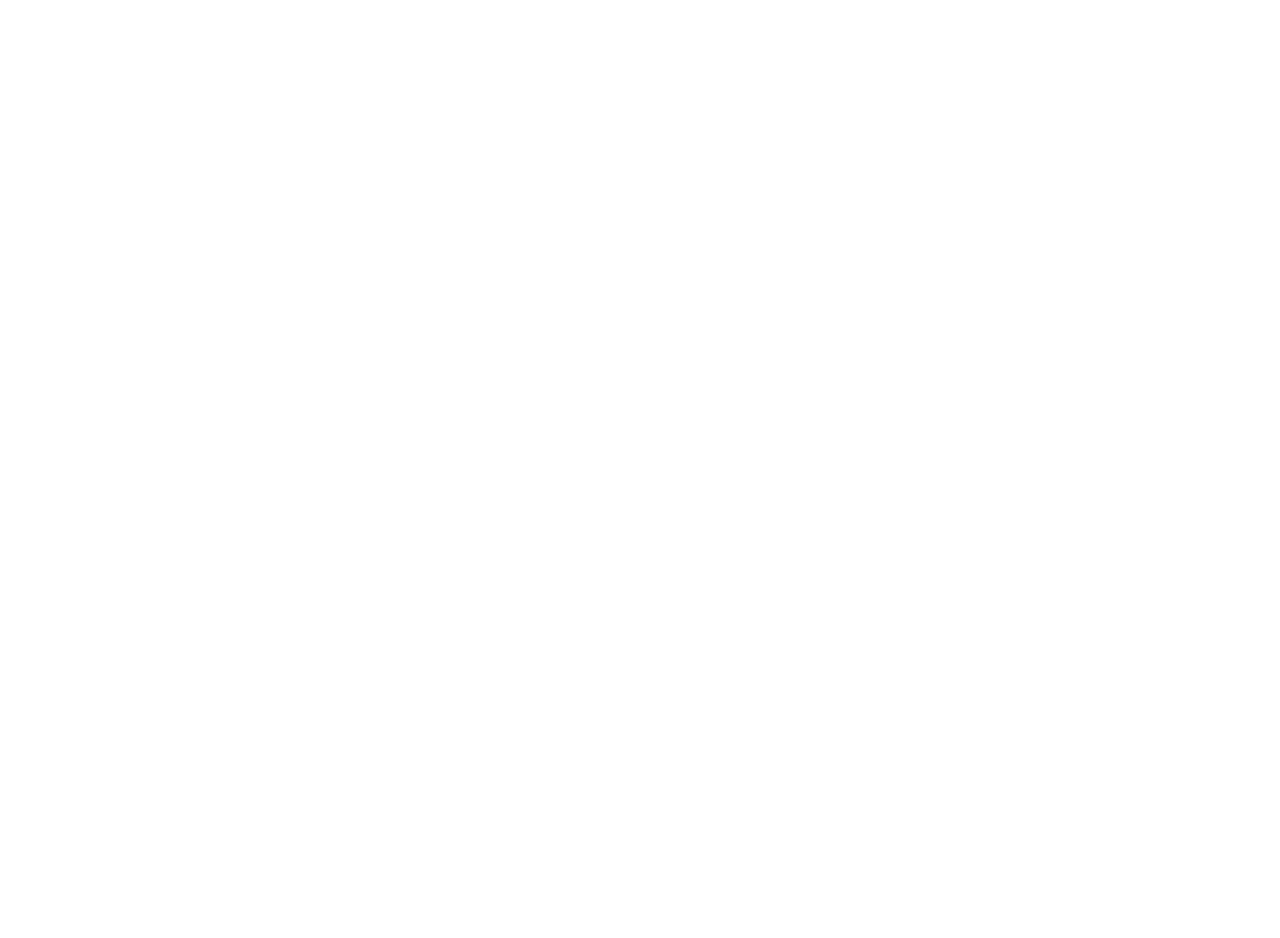
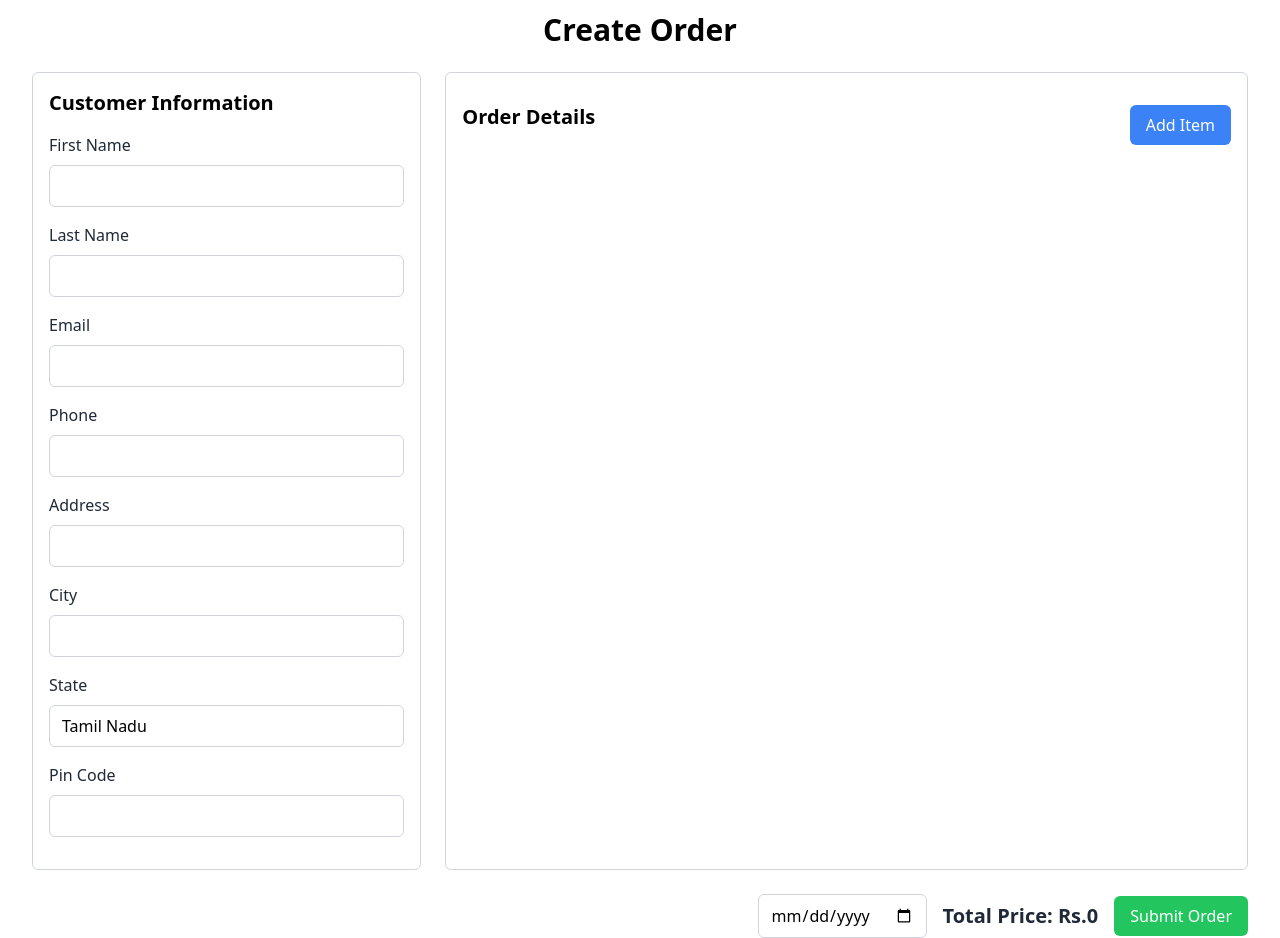
Before and after one commit to Guru6163/virtue-botanica, a React (Create React App) app: page /create-order in a window 1280 px wide. Shown: the part 84-1022 px from the top of the page. Before the commit the page ends 800 px from the top, so only its background shows below. Built offline with nearby package versions, Linux system fonts and the light colour scheme.

Commit message:
Create Order

```diff
--- a/package.json
+++ b/package.json
@@ -10,6 +10,7 @@
     "react-apexcharts": "^1.4.1",
     "react-datepicker": "^6.6.0",
     "react-dom": "^18.2.0",
+    "react-hook-form": "^7.51.3",
     "react-icons": "^5.0.1",
     "react-router-dom": "^6.22.3",
     "react-scripts": "5.0.1",
--- a/src/pages/CreateOrder.jsx
+++ b/src/pages/CreateOrder.jsx
@@ -1,9 +1,165 @@
-import React from 'react'
+import React, { useState } from 'react';
+import { useForm } from 'react-hook-form';
 
 function CreateOrder() {
-  return (
-    <div>CreateOrder</div>
-  )
+
+    const products = [
+        {
+            productName: 'Neem Soap',
+            manufacturingCost: 250,
+            sellingCost: 350,
+            profit: 100
+        },
+        {
+            productName: 'Handmade Candle',
+            manufacturingCost: 150,
+            sellingCost: 250,
+            profit: 100
+        }
+    ]
+
+    const [customerDetails, setCustomerDetails] = useState({
+        firstName: '',
+        lastName: '',
+        email: '',
+        phone: '',
+        address: '',
+        city: '',
+        state: 'Tamil Nadu',
+        zip: ''
+    });
+
+    const [items, setItems] = useState([]);
+    const [orderDate, setOrderDate] = useState('');
+    const { register, handleSubmit, errors } = useForm();
+
+
+    const handleDateChange = (e) => {
+        setOrderDate(e.target.value);
+    };
+
+    const getTotalPrice = () => {
+        return items.reduce((total, item) => {
+            return total + item.product.sellingCost * item.quantity;
+        }, 0);
+    };
+
+    const handleChange = (e) => {
+        const { name, value } = e.target;
+        setCustomerDetails({ ...customerDetails, [name]: value });
+    };
+
+    const handleAddItem = () => {
+        if (products.length > 0) {
+            setItems([...items, { product: products[0], quantity: 1 }]);
+        }
+    };
+
+    const handleChangeItemQuantity = (index, value) => {
+        const updatedItems = [...items];
+        updatedItems[index].quantity = value;
+        setItems(updatedItems);
+    };
+
+    const handleRemoveItem = (index) => {
+        const updatedItems = [...items];
+        updatedItems.splice(index, 1);
+        setItems(updatedItems);
+    };
+
+    const handleProductNameChange = (index, productName) => {
+        const updatedItems = [...items];
+        updatedItems[index].product = products.find(product => product.productName === productName);
+        setItems(updatedItems);
+    };
+
+
+    const onSubmit = (data) => {
+        console.log(data);
+    };
+
+
+    return (
+        <div className="mx-auto mt-8 px-4 lg:px-8">
+            <h2 className="text-3xl text-center font-semibold mb-6">Create Order</h2>
+            <form onSubmit={handleSubmit(onSubmit)} className="w-full  mx-auto grid grid-cols-3 gap-6">
+                <div className="border border-gray-300 rounded-md p-4">
+                    <h3 className="text-xl font-semibold mb-4">Customer Information</h3>
+                    <div className="mb-4">
+                        <label htmlFor="firstName" className="block text-gray-800 font-medium mb-2">First Name</label>
+                        <input type="text" id="firstName" name="firstName" className="w-full border border-gray-300 rounded-md px-3 py-2" value={customerDetails.firstName} onChange={handleChange} />
+                    </div>
+                    <div className="mb-4">
+                        <label htmlFor="lastName" className="block text-gray-800 font-medium mb-2">Last Name</label>
+                        <input type="text" id="lastName" name="lastName" className="w-full border border-gray-300 rounded-md px-3 py-2" value={customerDetails.lastName} onChange={handleChange} />
+                    </div>
+                    <div className="mb-4">
+                        <label htmlFor="email" className="block text-gray-800 font-medium mb-2">Email</label>
+                        <input type="email" id="email" name="email" className="w-full border border-gray-300 rounded-md px-3 py-2" value={customerDetails.email} onChange={handleChange} />
+                    </div>
+                    <div className="mb-4">
+                        <label htmlFor="phone" className="block text-gray-800 font-medium mb-2">Phone</label>
+                        <input type="tel" id="phone" name="phone" className="w-full border border-gray-300 rounded-md px-3 py-2" value={customerDetails.phone} onChange={handleChange} />
+                    </div>
+                    <div className="mb-4">
+                        <label htmlFor="address" className="block text-gray-800 font-medium mb-2">Address</label>
+                        <input type="text" id="address" name="address" className="w-full border border-gray-300 rounded-md px-3 py-2" value={customerDetails.address} onChange={handleChange} />
+                    </div>
+                    <div className="mb-4">
+                        <label htmlFor="city" className="block text-gray-800 font-medium mb-2">City</label>
+                        <input type="text" id="city" name="city" className="w-full border border-gray-300 rounded-md px-3 py-2" value={customerDetails.city} onChange={handleChange} />
+                    </div>
+                    <div className="mb-4">
+                        <label htmlFor="state" className="block text-gray-800 font-medium mb-2">State</label>
+                        <input type="text" id="state" name="state" value='Tamil Nadu' className="w-full border border-gray-300 rounded-md px-3 py-2" onChange={handleChange} />
+                    </div>
+                    <div className="mb-4">
+                        <label htmlFor="zip" className="block text-gray-800 font-medium mb-2">Pin Code</label>
+                        <input type="text" id="zip" name="zip" className="w-full border border-gray-300 rounded-md px-3 py-2" value={customerDetails.zip} onChange={handleChange} />
+                    </div>
+                </div>
+                <div className="border border-gray-300 rounded-md p-4 col-span-2">
+                    <div className='flex justify-between items-center mb-2'>
+                        <h3 className="text-xl font-semibold ">Order Details</h3>
+                        <button type="button" onClick={handleAddItem} className="mt-4 bg-blue-500 text-white rounded-md px-4 py-2">Add Item</button>
+                    </div>
+
+                    {items.map((item, index) => (
+                        <div key={index} className="grid grid-cols-4 gap-4 mb-4 items-center">
+                            <div>
+                                <label className="block text-gray-800 font-medium mb-2">Item Name</label>
+                                <select
+                                    value={item.product.productName}
+                                    className="w-full border border-gray-300 rounded-md px-3 py-2"
+                                    onChange={(e) => handleProductNameChange(index, e.target.value)}
+                                >
+                                    {products.map((product, index) => (
+                                        <option key={index} value={product.productName}>{product.productName}</option>
+                                    ))}
+                                </select>
+                            </div>
+                            <div>
+                                <label className="block text-gray-800 font-medium mb-2">Item Quantity</label>
+                                <input type="number" className="w-full border border-gray-300 rounded-md px-3 py-2" value={item.quantity} onChange={(e) => handleChangeItemQuantity(index, e.target.value)} />
+                            </div>
+                            <div>
+                                <label className="block text-gray-800 font-medium mb-2">Cost</label>
+                                <input type="number" className="w-full border border-gray-300 rounded-md px-3 py-2" value={item.product.sellingCost * item.quantity} disabled />
+                            </div>
+                            <div className="block mt-8">
+                                <button type="button" onClick={() => handleRemoveItem(index)} className="bg-red-500 text-white rounded-md px-4 py-2">Remove</button>
+                            </div>
+                        </div>
+                    ))}
+                </div>
+                <div className="col-span-3 flex justify-end items-center border-gray-300 space-x-4">
+                    <input type="date" id="orderDate" name="orderDate" className="border border-gray-300 rounded-md px-3 py-2" value={orderDate} onChange={handleDateChange} />
+                    <p className="text-gray-800 font-bold text-xl ">Total Price: Rs.{getTotalPrice()}</p>
+                    <button type="submit" className="bg-green-500 text-white rounded-md px-4 py-2">Submit Order</button>
+                </div>
+            </form>
+        </div>
+    );
 }
 
-export default CreateOrder
+export default CreateOrder;
--- a/src/pages/Orders.jsx
+++ b/src/pages/Orders.jsx
@@ -6,18 +6,18 @@
         { orderId: 1, customerName: 'John Doe', phoneNumber: '1234567890', itemsCount: 3, cost: 100, deliveryStatus: 'Pending' },
         { orderId: 2, customerName: 'Jane Smith', phoneNumber: '9876543210', itemsCount: 2, cost: 75, deliveryStatus: 'Delivered' },
         { orderId: 3, customerName: 'Alice Johnson', phoneNumber: '4561237890', itemsCount: 4, cost: 120, deliveryStatus: 'Shipped' },
-        { orderId: 1, customerName: 'John Doe', phoneNumber: '1234567890', itemsCount: 3, cost: 100, deliveryStatus: 'Pending' },
-        { orderId: 2, customerName: 'Jane Smith', phoneNumber: '9876543210', itemsCount: 2, cost: 75, deliveryStatus: 'Delivered' },
-        { orderId: 3, customerName: 'Alice Johnson', phoneNumber: '4561237890', itemsCount: 4, cost: 120, deliveryStatus: 'Shipped' },
-        { orderId: 1, customerName: 'John Doe', phoneNumber: '1234567890', itemsCount: 3, cost: 100, deliveryStatus: 'Pending' },
-        { orderId: 2, customerName: 'Jane Smith', phoneNumber: '9876543210', itemsCount: 2, cost: 75, deliveryStatus: 'Delivered' },
-        { orderId: 3, customerName: 'Alice Johnson', phoneNumber: '4561237890', itemsCount: 4, cost: 120, deliveryStatus: 'Shipped' },
+        { orderId: 4, customerName: 'John Doe', phoneNumber: '1234567890', itemsCount: 3, cost: 100, deliveryStatus: 'Pending' },
+        { orderId: 5, customerName: 'Jane Smith', phoneNumber: '9876543210', itemsCount: 2, cost: 75, deliveryStatus: 'Delivered' },
+        { orderId: 6, customerName: 'Alice Johnson', phoneNumber: '4561237890', itemsCount: 4, cost: 120, deliveryStatus: 'Shipped' },
+        { orderId: 7, customerName: 'John Doe', phoneNumber: '1234567890', itemsCount: 3, cost: 100, deliveryStatus: 'Pending' },
+        { orderId: 8, customerName: 'Jane Smith', phoneNumber: '9876543210', itemsCount: 2, cost: 75, deliveryStatus: 'Delivered' },
+        { orderId: 9, customerName: 'Alice Johnson', phoneNumber: '4561237890', itemsCount: 4, cost: 120, deliveryStatus: 'Shipped' },
     ];
 
     return (
         <div className="container mx-auto mt-8">
             <h2 className="text-3xl font-semibold mb-4">Orders</h2>
-            <div className="overflow-x-auto">
+            <div className="overflow-x-auto p-2">
                 <table className="table-auto min-w-full border-collapse border border-gray-900">
                     <thead>
                         <tr className="bg-gray-900">
```
Also changed, not shown: 1 other file (tests, documents, lock files or other folders).
